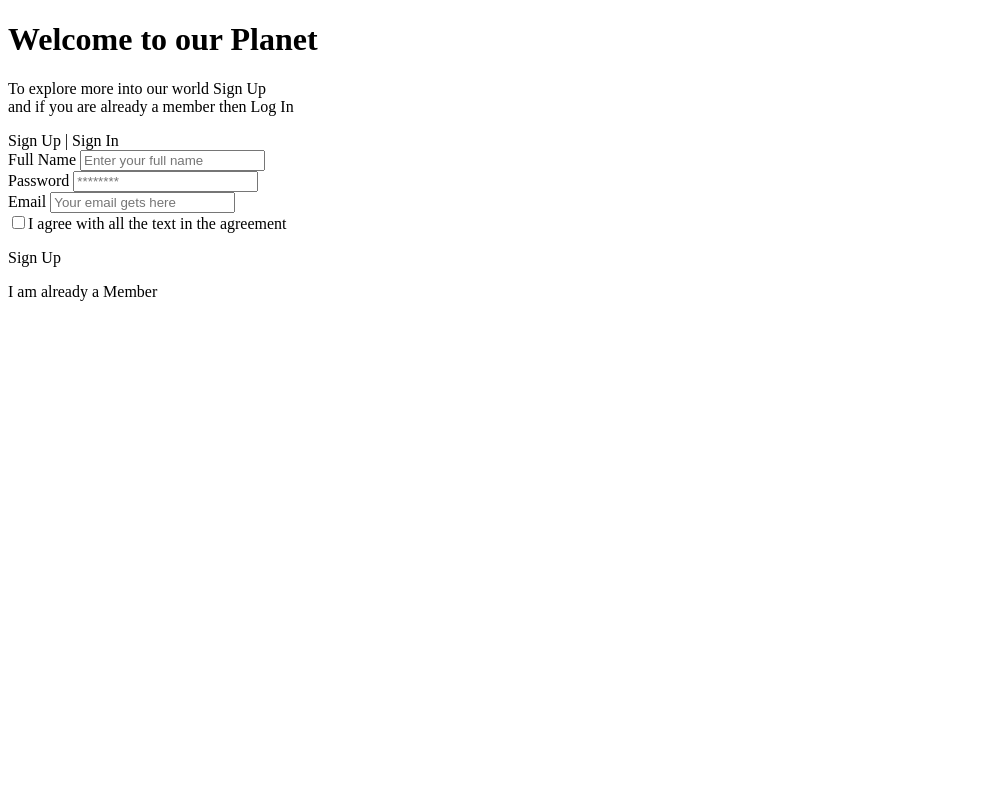
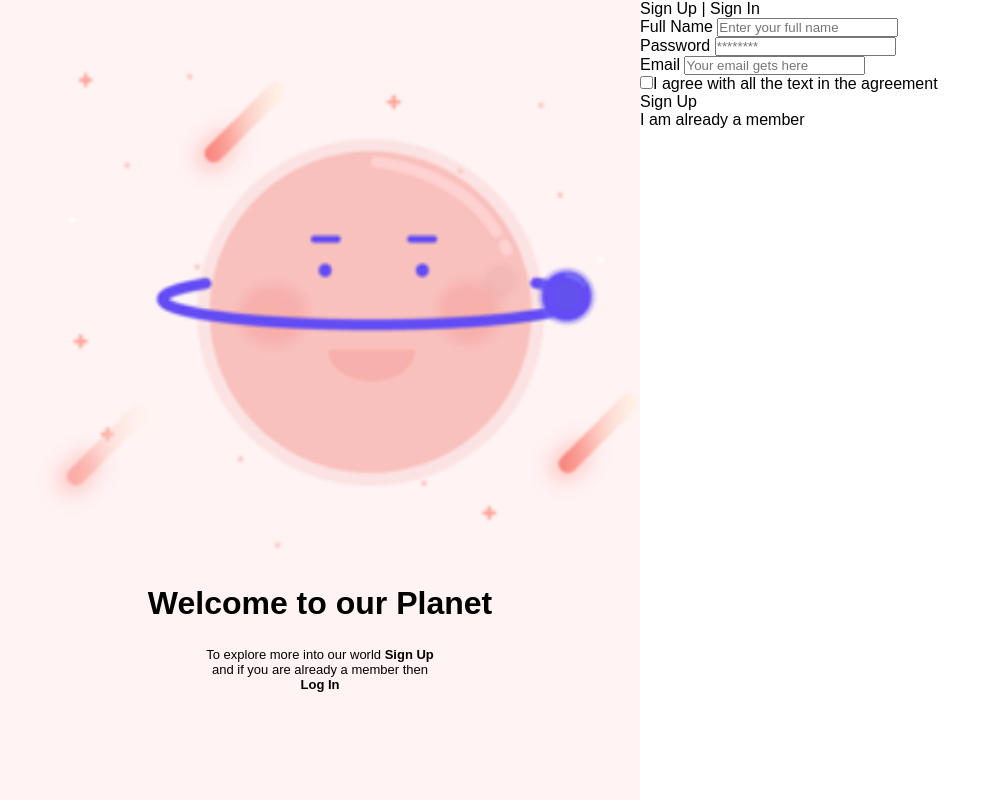
Before and after one commit to SaurajeetDg/p9, a plain HTML site: page index.html in a window 1280 px wide. Shown: the whole page, without its empty margins (0-993 px from the left). Drawn offline with Linux system fonts and the light colour scheme.

Commit message:
col1 completed

```diff
--- a/index.html
+++ b/index.html
@@ -14,7 +14,7 @@
             </div>
             <div class="row2">
                 <h1>Welcome to our Planet</h1>
-                <p>To explore more into our world <span>Sign Up</span> <br> and if you are already a member then <span>Log In</span></p>
+                <p>To explore more into our world <span>Sign Up</span> <br> and if you are already a member then <br><span>Log In</span></p>
             </div>
         </div>
         <div class="col2">
@@ -42,7 +42,7 @@
                 <p>Sign Up</p>
             </div>
             <div class="row">
-                <p>I am already a Member</p>
+                <p>I am already a member</p>
             </div>
         </div>
     </div>
--- a/style.css
+++ b/style.css
@@ -0,0 +1,49 @@
+*{
+    padding: 0;
+    margin: 0;
+    box-sizing: border-box;
+
+}
+body{
+    height: 100vh;
+    width: 100%;
+}
+.container{
+    display: flex;
+    font-family: sans-serif;
+    /* border-radius: 2px; */
+    height: 100%;
+}
+.col1{
+    flex-basis: 50%;
+    display: block;
+
+}
+.col2{
+    flex-basis:50%
+}
+ .row1{
+    height: 70%;
+    /* width: max-content; */
+    background-image: url(bgimg.png);
+    background-repeat: no-repeat;
+    background-size: cover;
+ }
+.row2{
+    background-color:#fff3f3 ;
+    background-size: cover;
+    height: 30%;
+}
+.row2 h1{
+    padding: 25px 10px;
+    font-weight: 800;
+    text-align: center;
+}
+.row2 p{
+    text-align: center;
+    font-size: 13px;
+    font-weight: 500;
+}
+.row2 span{
+    font-weight: 800;
+}
```
